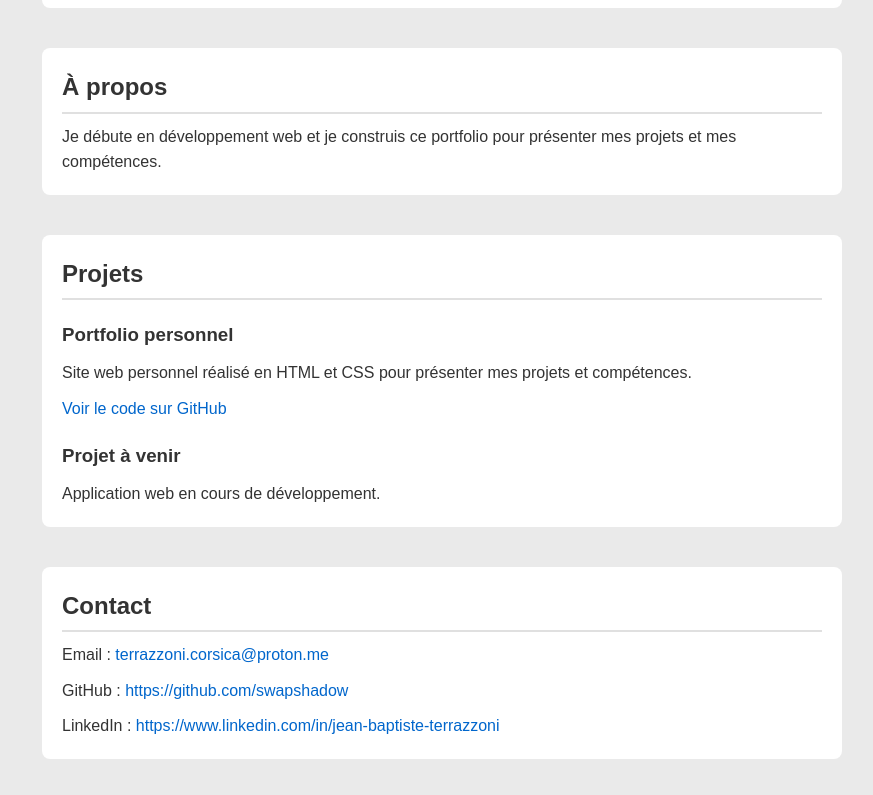
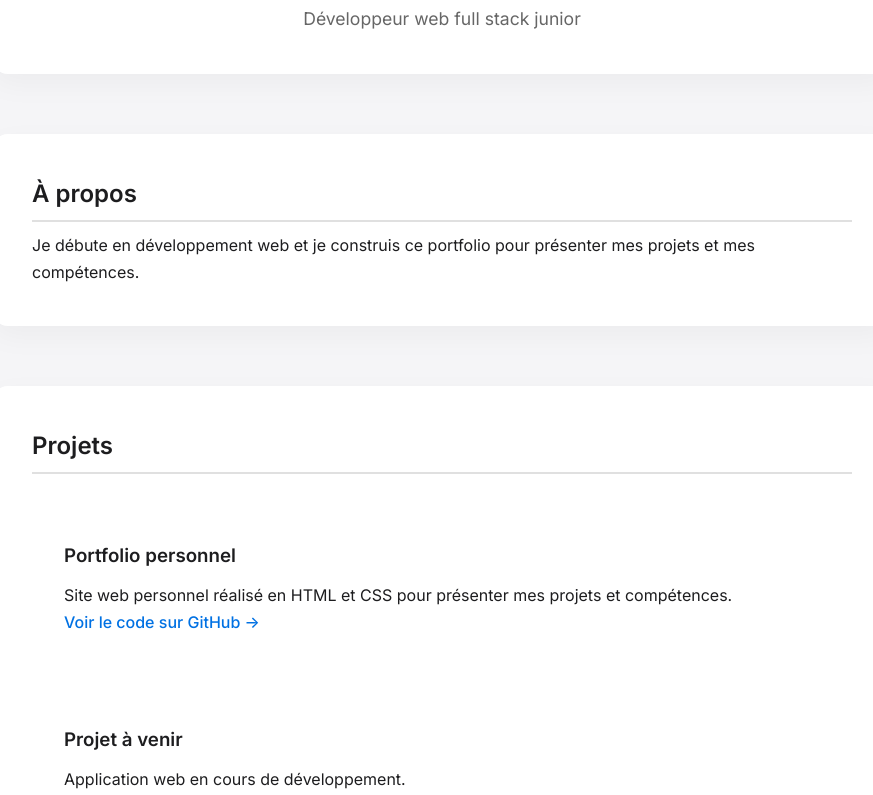
Before and after one commit to Swapshadow/portfolio, a plain HTML site: page index.html in a window 1280 px wide. Shown: the part 174-969 px from the top of the page, without its empty margins (198-1071 px from the left). Drawn offline with Linux system fonts and the light colour scheme.

Commit message:
Apple-like redesign with cards, animations and dark mode

```diff
--- a/index.html
+++ b/index.html
@@ -3,6 +3,9 @@
 <head>
   <meta charset="UTF-8">
   <title>Portfolio - Jean-Baptiste Terrazzoni</title>
+  <link rel="preconnect" href="https://fonts.googleapis.com">
+  <link rel="preconnect" href="https://fonts.gstatic.com" crossorigin>
+  <link href="https://fonts.googleapis.com/css2?family=Inter:wght@300;400;500;600&display=swap" rel="stylesheet">
   <link rel="stylesheet" href="style.css">
 </head>
 <body>
@@ -20,28 +23,26 @@
     </p>
   </section>
 
-  <section>
+  <section class="projects">
   <h2>Projets</h2>
 
-  <article>
+  <div class="project-card">
     <h3>Portfolio personnel</h3>
     <p>
       Site web personnel réalisé en HTML et CSS pour présenter
       mes projets et compétences.
     </p>
-    <p>
-      <a href="https://github.com/Swapshadow/portfolio" target="_blank">
-        Voir le code sur GitHub
-      </a>
-    </p>
-  </article>
+    <a href="https://github.com/Swapshadow/portfolio" target="_blank">
+      Voir le code sur GitHub →
+    </a>
+  </div>
 
-  <article>
+  <div class="project-card">
     <h3>Projet à venir</h3>
     <p>Application web en cours de développement.</p>
-  </article>
+  </div>
+</section>
 
-  </section>
 
 
   <section>
--- a/style.css
+++ b/style.css
@@ -7,20 +7,21 @@
 
 /* Style global */
 body {
-  font-family: Arial, Helvetica, sans-serif;
-  background-color: #eaeaea;
-  color: #333;
-  line-height: 1.6;
+  font-family: 'Inter', -apple-system, BlinkMacSystemFont, 'Segoe UI', sans-serif;
+  background-color: #f5f5f7;
+  color: #1d1d1f;
+  line-height: 1.7;
 }
 
 /* Conteneur principal */
 header, section {
-  max-width: 800px;
-  margin: 40px auto;
-  padding: 20px;
+  max-width: 900px;
+  margin: 60px auto;
+  padding: 40px;
   background: #ffffff;
-  border-radius: 8px;
+  border-radius: 16px;
 }
+
 
 /* En-tête */
 header {
@@ -61,7 +62,7 @@ section p {
 
 /* Liens */
 a {
-  color: #0066cc;
+  color: #0071e3;
   text-decoration: none;
   font-weight: 500;
 }
@@ -70,6 +71,7 @@ a:hover {
   text-decoration: underline;
 }
 
+
 article {
   margin-top: 20px;
 }
@@ -77,3 +79,73 @@ article {
 article h3 {
   margin-bottom: 5px;
 }
+
+header, section {
+  box-shadow: 0 10px 30px rgba(0, 0, 0, 0.04);
+}
+
+/* Projets - cartes Apple-like */
+.projects {
+  display: grid;
+  gap: 24px;
+}
+
+.project-card {
+  padding: 32px;
+  border-radius: 20px;
+  background: #ffffff;
+  transition: transform 0.3s ease, box-shadow 0.3s ease;
+}
+
+.project-card:hover {
+  transform: translateY(-4px);
+  box-shadow: 0 20px 40px rgba(0, 0, 0, 0.08);
+}
+
+.project-card h3 {
+  margin-bottom: 10px;
+}
+
+/* Animation douce à l’apparition */
+header, section {
+  animation: fadeIn 0.8s ease forwards;
+}
+
+@keyframes fadeIn {
+  from {
+    opacity: 0;
+    transform: translateY(10px);
+  }
+  to {
+    opacity: 1;
+    transform: translateY(0);
+  }
+}
+
+/* Responsive mobile */
+@media (max-width: 768px) {
+  header, section {
+    margin: 30px 16px;
+    padding: 24px;
+  }
+
+  h1 {
+    font-size: 2rem;
+  }
+}
+
+/* Mode sombre automatique */
+@media (prefers-color-scheme: dark) {
+  body {
+    background-color: #1c1c1e;
+    color: #f5f5f7;
+  }
+
+  header, section, .project-card {
+    background: #2c2c2e;
+  }
+
+  a {
+    color: #0a84ff;
+  }
+}
```
